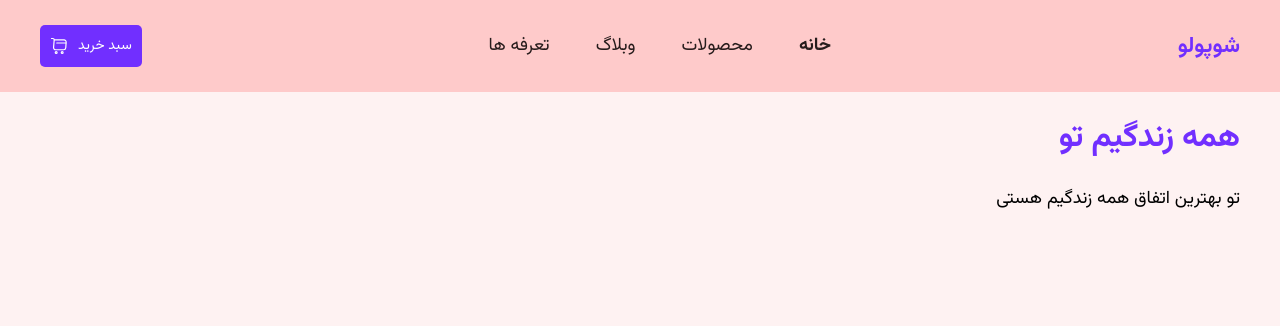
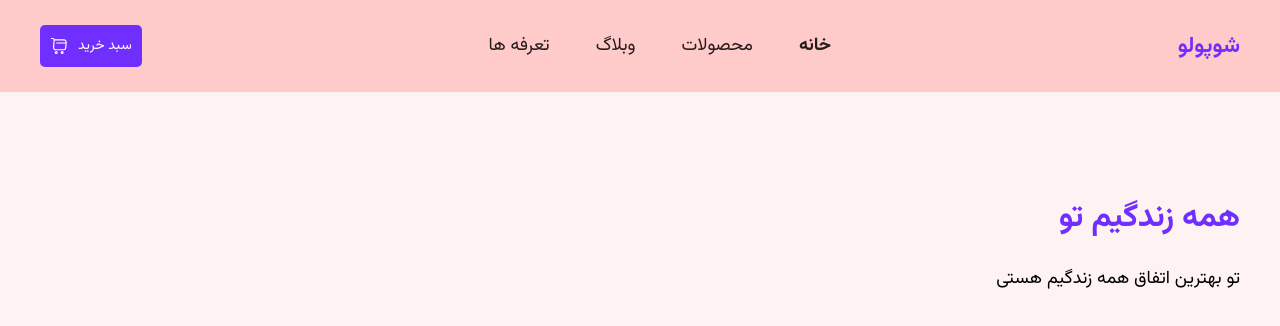
Before and after one commit to saeedshpc/ourFamily, a plain HTML site: page index.html in a window 1280 px wide. Drawn offline with Linux system fonts and the light colour scheme.

Commit message:
my second commit2

```diff
--- a/css/style.css
+++ b/css/style.css
@@ -32,7 +32,7 @@ nav {
 }
 
 main {
-  margin: 6rem 3rem;
+  padding: 8rem 3rem;
 }
 
 h1 {
```
